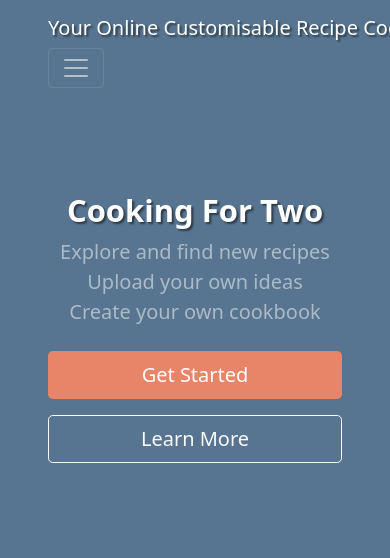
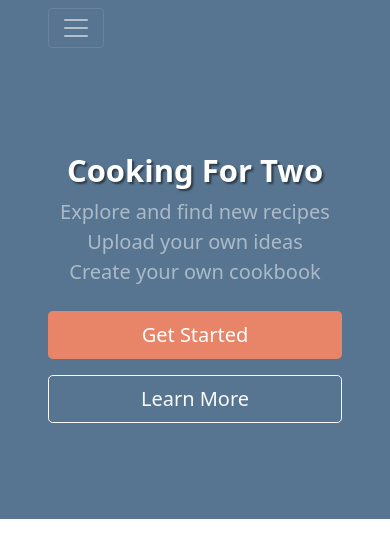
Before and after one commit to Tom1358/cooking_for_two, a Flask app: page / in a window 390 px wide; the page is wider, and only the part inside the window is pictured. Shown: the top 558 px of that part. Run offline with Flask 2, Linux system fonts and the light colour scheme; data that the repository does not hold is empty; some libraries are stand-ins or nearby versions.

Commit message:
Remove anchor on base.html nav-bar saying'Your Online Customisable Recipe Cookbook' - was affecting display on mobile

```diff
--- a/templates/base.html
+++ b/templates/base.html
@@ -22,7 +22,6 @@
     <!-- top bar -->
     <nav class="navbar navbar-expand-lg navbar-dark pastel-blue">
         <div class="container px-5">
-            <a class="navbar-brand text-shadow text-white" href="{{ url_for('dishes') }}">Your Online Customisable Recipe Cookbook</a>
             <button class="navbar-toggler" type="button" data-bs-toggle="collapse"
                 data-bs-target="#navbarSupportedContent" aria-controls="navbarSupportedContent" aria-expanded="false"
                 aria-label="Toggle navigation"><span class="navbar-toggler-icon"></span></button>
```
